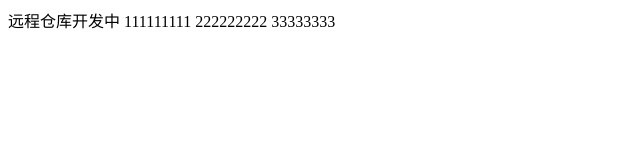
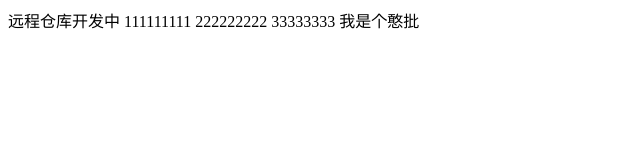
Before and after one commit to hywxihuanwtt/git-demo, a plain HTML site: page index.html in a window 1280 px wide. Shown: the whole page, without its empty margins (0-640 px from the left). Drawn offline with Linux system fonts and the light colour scheme.

Commit message:
b程序员提交

```diff
--- a/index.html
+++ b/index.html
@@ -10,5 +10,6 @@
     111111111
     222222222
     33333333
+    我是个憨批
 </body>
 </html>
```
